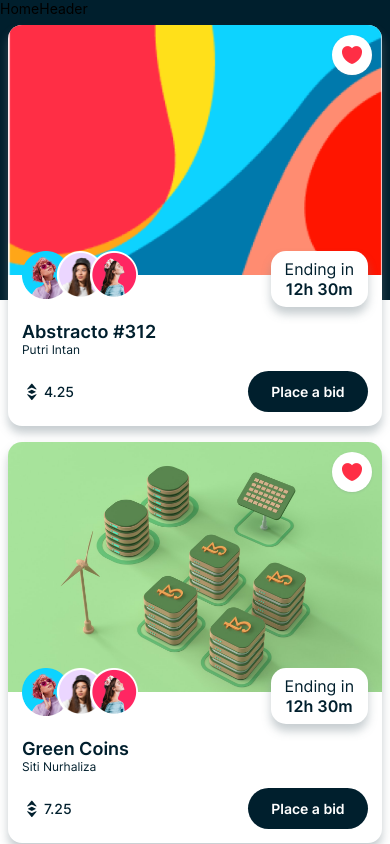
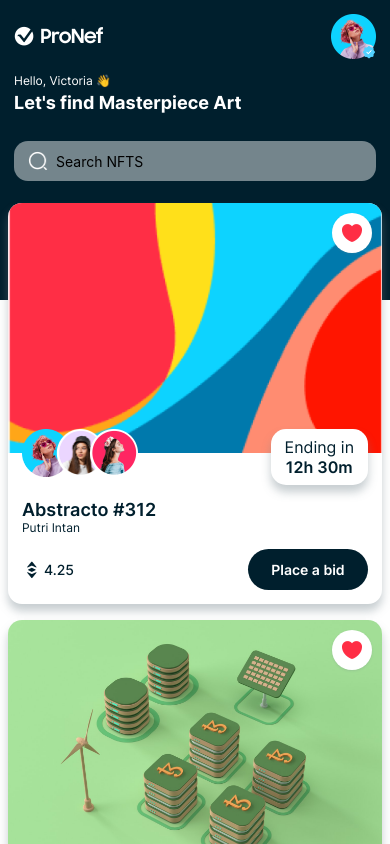
Before and after one commit to wassem7/NFT-MarketPlace-React-Native, a React Native app: screen / in a window 390 px wide. Shown: the top 844 px of the page. Built offline with nearby package versions, Linux system fonts and the light colour scheme.

Commit message:
Flat List Header component implemented

```diff
--- a/components/HomeHeader.js
+++ b/components/HomeHeader.js
@@ -1,10 +1,87 @@
-import { View, Text } from 'react-native';
+import { View, Text, Image, TextInput } from 'react-native';
 import React from 'react';
+import { COLORS, SHADOWS, SIZES, assets, FONTS } from '../constants';
+const HomeHeader = ({ onSearch }) => {
+  return (
+    <View style={{ backgroundColor: COLORS.primary, padding: SIZES.font }}>
+      <View
+        style={{
+          flexDirection: 'row',
+          justifyContent: 'space-between',
+          alignItems: 'center',
+        }}
+      >
+        <Image
+          source={assets.logo}
+          resizeMode='contain'
+          style={{ width: 90, height: 25 }}
+        />
 
-const HomeHeader = () => {
-  return (
-    <View>
-      <Text>HomeHeader</Text>
+        <View style={{ width: 45, height: 45 }}>
+          <Image
+            source={assets.person01}
+            resizeMode='contain'
+            style={{ width: '100%', height: '100%' }}
+          />
+          <Image
+            source={assets.badge}
+            resizeMode='contain'
+            style={{
+              width: 15,
+              height: 15,
+              position: 'absolute',
+              bottom: 0,
+              right: 0,
+            }}
+          />
+        </View>
+      </View>
+      <View style={{ paddingVertical: SIZES.font }}>
+        <Text
+          style={{
+            color: COLORS.white,
+            fontFamily: FONTS.regular,
+            fontSize: SIZES.small,
+          }}
+        >
+          Hello, Victoria 👋
+        </Text>
+
+        <Text
+          style={{
+            color: COLORS.white,
+            fontFamily: FONTS.bold,
+            fontSize: SIZES.large,
+            marginTop: SIZES.base / 2,
+          }}
+        >
+          Let's find Masterpiece Art
+        </Text>
+      </View>
+      <View style={{ marginTop: SIZES.font }}>
+        <View
+          style={{
+            backgroundColor: COLORS.gray,
+            flexDirection: 'row',
+            width: '100%',
+            alignItems: 'center',
+            paddingHorizontal: SIZES.font,
+            paddingVertical: SIZES.small - 2,
+            borderRadius: SIZES.font,
+          }}
+        >
+          <Image
+            source={assets.search}
+            resizeMode='contain'
+            style={{ width: 20, height: 20, marginRight: SIZES.base }}
+          />
+          <TextInput
+            placeholder='Search NFTS'
+            style={{ flex: 1 }}
+            onChangeText={onSearch}
+          />
+        </View>
+      </View>
     </View>
   );
 };
```
